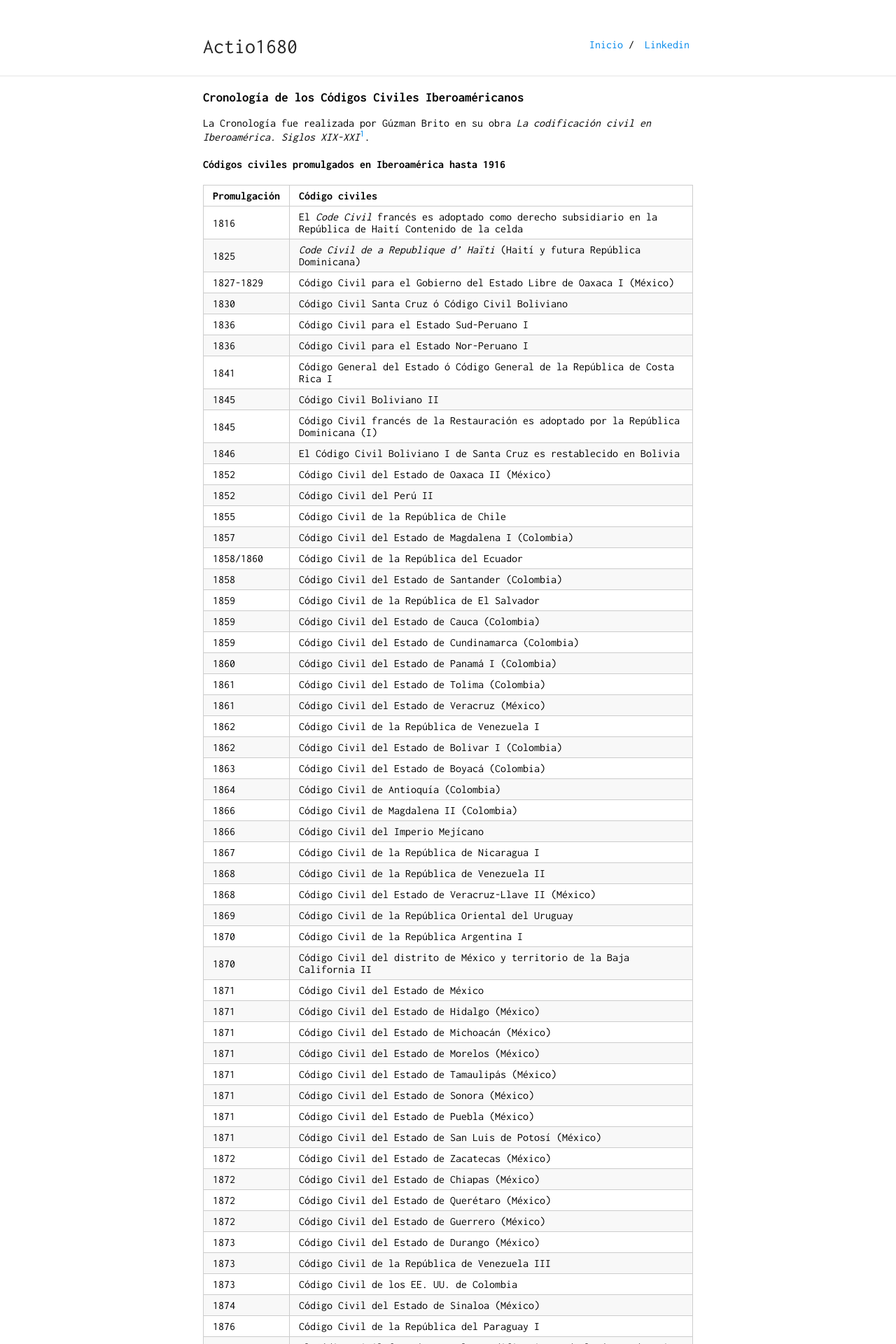
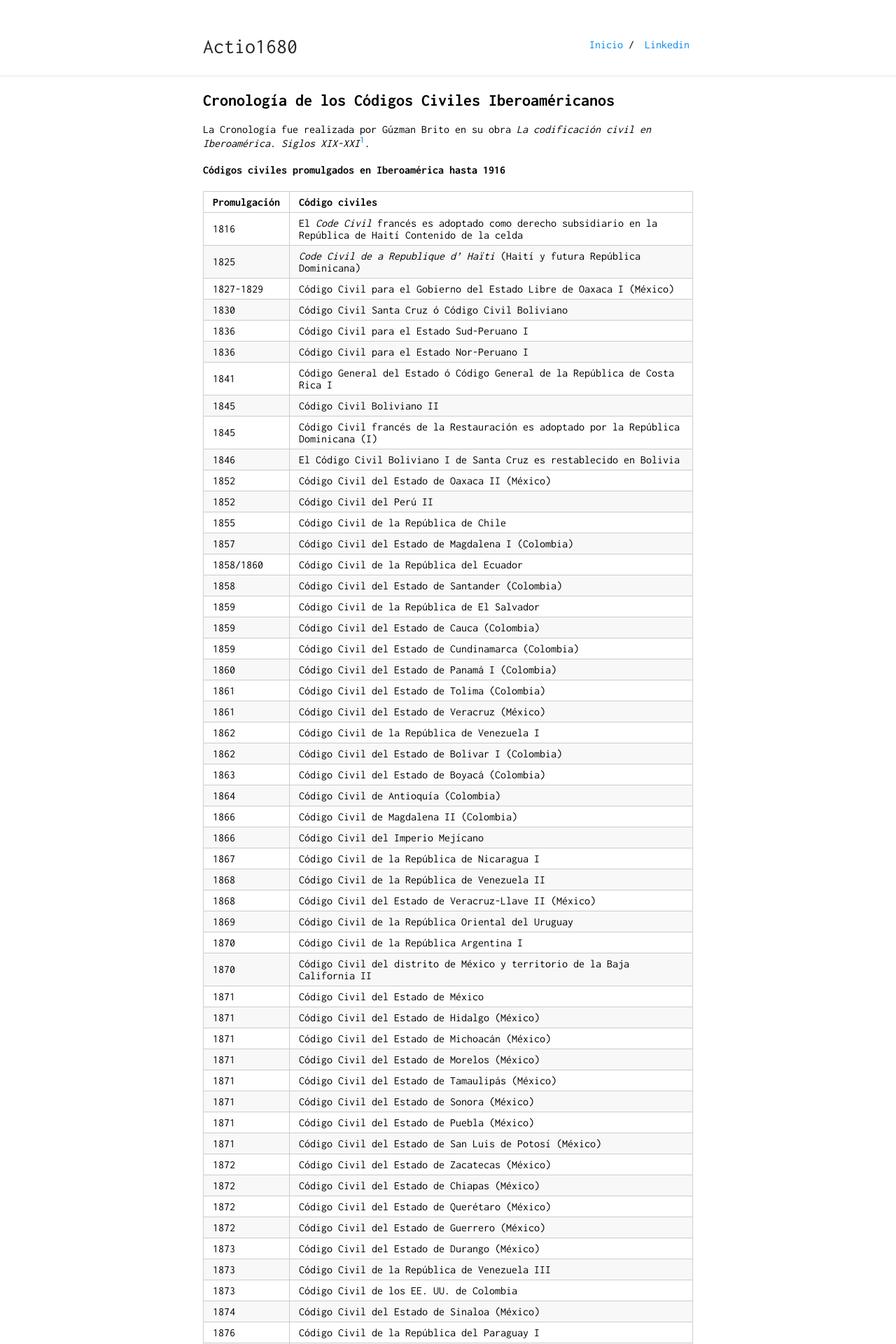
Before and after one commit to actio1680/actio1680.github.io, a Jekyll site: the page built from escritos/cronologiacc.md, in a window 1280 px wide. Shown: the top 1920 px of the page at 70% size. Built offline with Jekyll 4.4.1, drawn with Linux system fonts in a browser that asks for light colours; our own code applies the rules of GitHub Pages for plain Markdown files.

```diff
--- a/escritos/cronologiacc.md
+++ b/escritos/cronologiacc.md
@@ -1,4 +1,4 @@
-### Cronología de los Códigos Civiles Iberoaméricanos
+## Cronología de los Códigos Civiles Iberoaméricanos
 
 La Cronología fue realizada por Gúzman Brito en su obra *La codificación civil en Iberoamérica. Siglos XIX-XXI*[^1].
 
```
